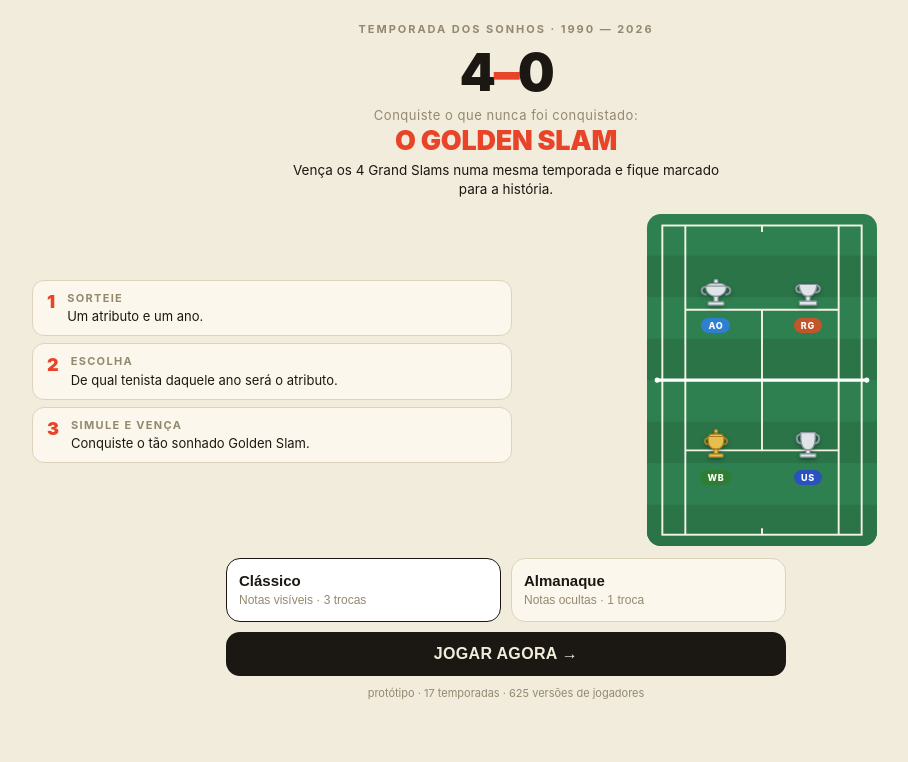
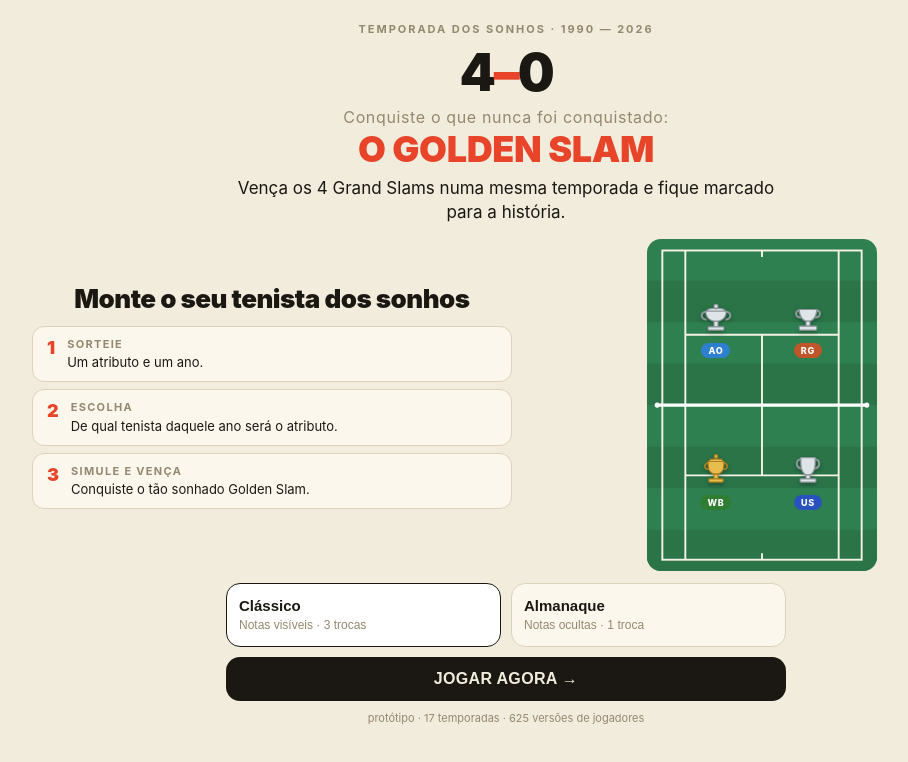
Before and after one commit to leonardonds23/4a0, a website built with Vite: page index.html in a window 1280 px wide. Shown: the whole page, without its empty margins (134-1042 px from the left). Built offline with nearby package versions, Linux system fonts and the light colour scheme.

Commit message:
Enlarge hero text and add "build your dream player" heading on home
Co-Authored-By: Claude Fable 5 <noreply@anthropic.com>

```diff
--- a/index.html
+++ b/index.html
@@ -20,6 +20,7 @@
 
     <div class="homeGrid">
       <div class="steps">
+        <h2 class="stepsTitle">Monte o seu tenista dos sonhos</h2>
         <div class="step"><b>1</b><div class="sTx"><strong>Sorteie</strong>Um atributo e um ano.</div></div>
         <div class="step"><b>2</b><div class="sTx"><strong>Escolha</strong>De qual tenista daquele ano será o atributo.</div></div>
         <div class="step"><b>3</b><div class="sTx"><strong>Simule e vença</strong>Conquiste o tão sonhado Golden Slam.</div></div>
--- a/src/style.css
+++ b/src/style.css
@@ -28,15 +28,16 @@ svg.ic{width:18px; height:18px; vertical-align:-3px;}
 .kicker{text-align:center; margin-top:6px;}
 .logo{font-size:52px; font-weight:900; text-align:center; line-height:1; margin:4px 0 8px; letter-spacing:-.04em;}
 .logo em{font-style:normal; color:var(--acc);}
-.hero{text-align:center; margin:0 auto 14px; max-width:560px;}
-.hero .h1{font-size:13px; color:var(--dim); letter-spacing:.04em;}
-.hero .h2{font-size:27px; font-weight:900; color:var(--acc); letter-spacing:-.01em; line-height:1.1; margin:3px 0 5px; text-transform:uppercase;}
-.hero .h3{font-size:13.5px; color:var(--ink); line-height:1.45; max-width:430px; margin:0 auto;}
+.hero{text-align:center; margin:0 auto 14px; max-width:640px;}
+.hero .h1{font-size:16px; color:var(--dim); letter-spacing:.04em;}
+.hero .h2{font-size:36px; font-weight:900; color:var(--acc); letter-spacing:-.01em; line-height:1.1; margin:3px 0 6px; text-transform:uppercase;}
+.hero .h3{font-size:17px; color:var(--ink); line-height:1.45; max-width:560px; margin:0 auto;}
 .homeCourt{position:relative; margin:0 auto; max-width:230px;}
 .trophy{position:absolute; transform:translate(-50%,-50%); text-align:center;}
 .trophy svg{display:block; margin:0 auto; filter:drop-shadow(0 2px 2px rgba(0,0,0,.3));}
 .trophy .tLb{display:inline-block; margin-top:2px; font-size:9px; font-weight:800; color:#fff; padding:2px 7px; border-radius:99px; letter-spacing:.08em;}
 .steps{margin:0 0 10px;}
+.stepsTitle{font-size:26px; font-weight:900; text-align:center; letter-spacing:-.02em; line-height:1.15; margin:0 0 12px;}
 .step{display:flex; gap:12px; align-items:flex-start; background:var(--card); border:1px solid var(--line); border-radius:12px; padding:10px 14px; margin-bottom:7px;}
 .step b{color:var(--acc); font-size:18px; font-weight:900; line-height:1.2;}
 .step .sTx{font-size:13px; color:var(--ink); line-height:1.4;}
```
